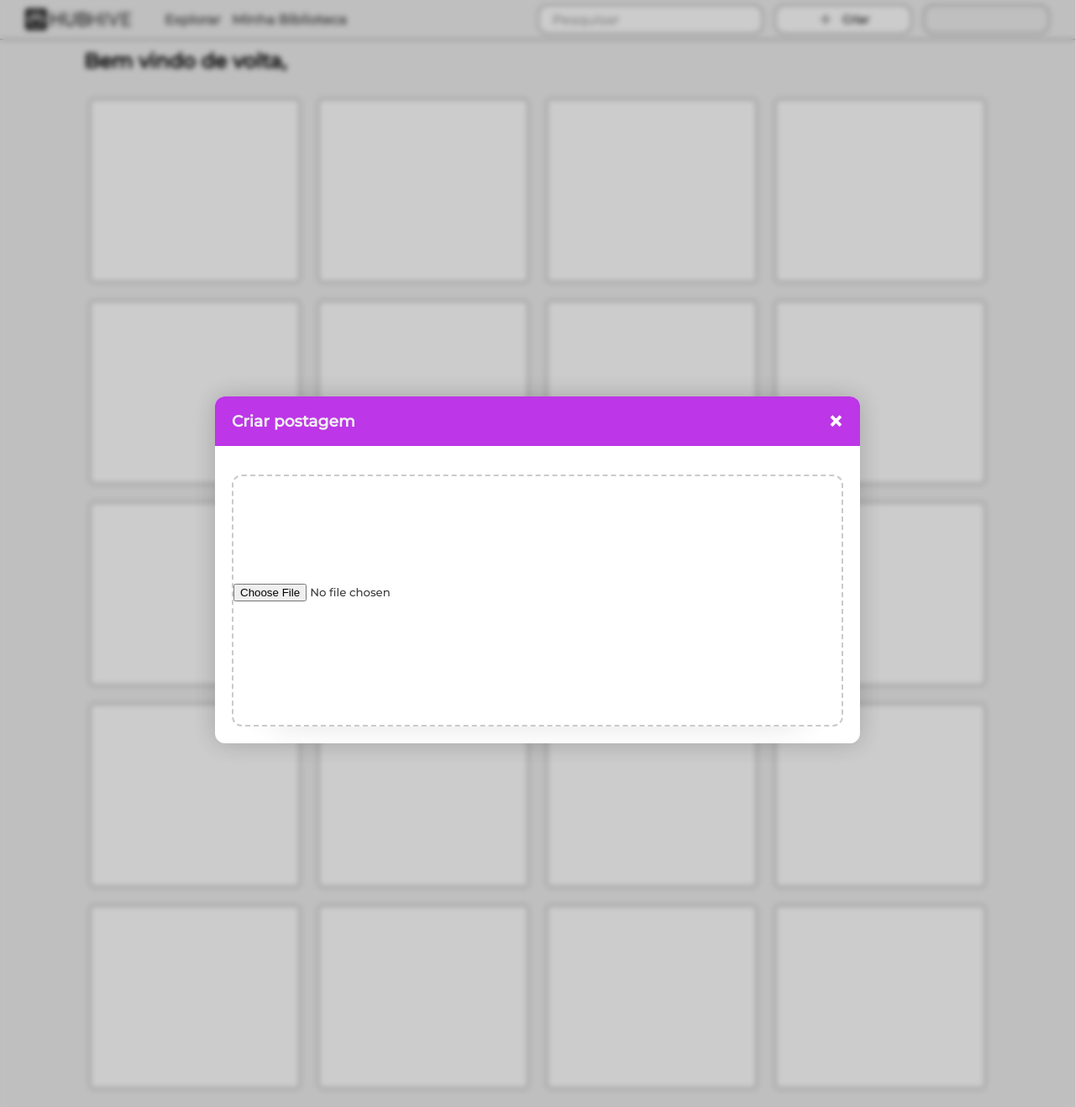
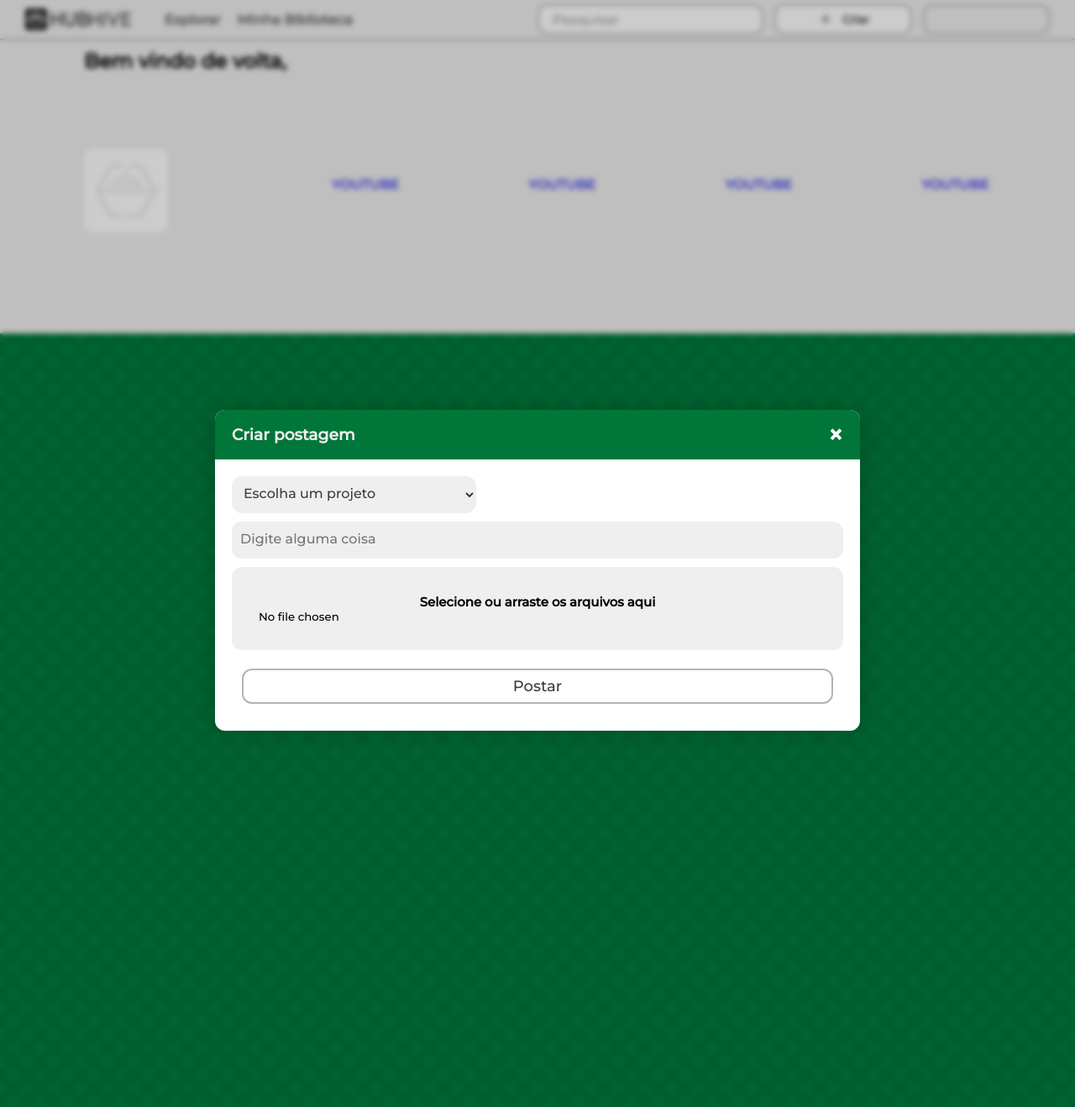
Before and after one commit to arrozqueimado99999/HubHive-RPP, a PHP site: page /feed in a window 1280 px wide, after a click on "Criar". Shown: the top 1318 px of the page at 84% size. Run offline with PHP 8.4, Linux system fonts and the light colour scheme; the visitor is signed in with stand-in values (Sample User, id 1); tables that the repository leaves empty or names only in its code hold one stand-in row (values such as "Sample post").

Commit message:
CREATE POSTS FUNCIONANDO

```diff
--- a/app/controller/FeedController.php
+++ b/app/controller/FeedController.php
@@ -1,22 +1,37 @@
 <?php
 
 use models\Usuario;
+use models\Projeto;
+use models\Posts;
 
 class FeedController{
     function index(){
+        $send = [];
         $id = $_SESSION['id'];
 
         $model = new Usuario;
-        $send = [];
+        $projects = new Projeto();
+
         $send = $model->findById($id);
+        $allProj = $projects->projectsByUser($_SESSION['id']);
 
-        //print_r($send);
+        $send['projetosByUser'] = $allProj;
 
         render("feed", $send);
     }
 
-    function exit(){
-        session_destroy();
-        redirect("login");
+    function newPost(){
+        if(isset($_POST["projectToPost"]) && isset($_POST["legendaPost"])){
+            $projectTo = $_POST["projectToPost"];
+            $legenda =  $_POST["legendaPost"];
+        }else{
+            $projectTo = "";
+            $legenda =  "";
+        }
+
+        $model = new Posts();
+        $upload = $model->newPost($projectTo, $legenda);
+
+        redirect('feed');
     }
 }
--- a/app/model/Posts.php
+++ b/app/model/Posts.php
@@ -16,13 +16,39 @@
                 return $row;
     }
 
-    function newPost(){
+    function newPost($projectId, $legenda){
         $characters = '0123456789';
         $postId = '';
 
-        for ($i = 0; $i < 8; $i++) {
+        for ($i = 0; $i < 5; $i++) {
             $randomIndex = rand(0, strlen($characters) - 1);
             $postId .= $characters[$randomIndex];
+        }
+
+        $user = $_SESSION['usuario'];
+        $dirPath = 'app/users/' . $user . "/"."projectDocs/" . $projectId ;
+
+            if (isset($_FILES['postAnexo'])) {
+                $anexo = $_FILES['postAnexo']['name'];
+                $caminhoArquivo = $dirPath . "/". $anexo;
+
+                if (move_uploaded_file($_FILES['postAnexo']['tmp_name'], $caminhoArquivo)) {
+                    $sql = "INSERT INTO posts (id, projeto_id, legenda, anexo)
+                    VALUES (?, ?, ?, ?)";
+                    $stmt = $this->conn->prepare($sql);
+                    $stmt->bind_param("iiss", $postId, $projectId, $legenda, $anexo);
+                    $stmt->execute();
+
+                    if ($stmt->affected_rows > 0) {
+                        redirect('feed');
+                    } else {
+                        redirect('biblio');
+                }
+
+                }
+            } else{
+            echo ("fudeu");
+            print_r($_FILES);
         }
 
 
--- a/app/view/feed.php
+++ b/app/view/feed.php
@@ -4,34 +4,43 @@
 ?>
 
 <head>
-    <link rel="stylesheet" href="<?=assets('css/feed.css')?>">
+    <link rel="stylesheet" href="<?= assets('css/feed.css') ?>">
 </head>
 
 <nav class="welcome">
-    <h2>Bem vindo de volta, <?=_v($send, 'nome')?></h2>
+    <h2>Bem vindo de volta, <?= _v($send, 'nome') ?></h2>
 </nav>
 
 <div class="posts">
-    <a href="<?=route('')?>" class="post"></a>
-    <a href="<?=route('')?>" class="post"></a>
-    <a href="<?=route('')?>" class="post"></a>
-    <a href="<?=route('')?>" class="post"></a>
-    <a href="<?=route('')?>" class="post"></a>
-    <a href="<?=route('')?>" class="post"></a>
-    <a href="<?=route('')?>" class="post"></a>
-    <a href="<?=route('')?>" class="post"></a>
-    <a href="<?=route('')?>" class="post"></a>
-    <a href="<?=route('')?>" class="post"></a>
-    <a href="<?=route('')?>" class="post"></a>
-    <a href="<?=route('')?>" class="post"></a>
-    <a href="<?=route('')?>" class="post"></a>
-    <a href="<?=route('')?>" class="post"></a>
-    <a href="<?=route('')?>" class="post"></a>
-    <a href="<?=route('')?>" class="post"></a>
-    <a href="<?=route('')?>" class="post"></a>
-    <a href="<?=route('')?>" class="post"></a>
-    <a href="<?=route('')?>" class="post"></a>
-    <a href="<?=route('')?>" class="post"></a>
+</div>
+
+<div class="modal" id="modali">
+    <article class="modal-content" id="createPost" ondragover="event.preventDefault()" ondrop="handleDrop(event)">
+        <div class="nav">
+            <h3>Criar postagem</h3>
+            <span class="close" onclick="closeModal('modali')">&times;</span>
+        </div>
+        <section>
+            <form class="form_newproject" action="<?= route('feed/newPost') ?>" method="post" enctype="multipart/form-data">
+                <select name="projectToPost" id="projectToPost">
+                    <option style="display: none;" selected disabled>Escolha um projeto</option>
+                    <?php
+                    foreach ($projetosByUser as $userProj) : ?>
+                        <option value="<?=$userProj['id']?>">
+                                <h3><?= $userProj['titulo']; ?></h3>
+                        </option>
+                    <?php
+                    endforeach;
+                    ?>
+                </select>
+                <input required placeholder="Digite alguma coisa" type="text" name="legendaPost" id="legendaPost">
+                <div for="postAnexo" id="dropArea" class="drop anexo">
+                    <input type="file" name="postAnexo" id="postAnexo">
+                </div>
+                <button class="btn">Postar</button>
+            </form>
+        </section>
+    </article>
 </div>
 
 <?php
--- a/app/view/head.php
+++ b/app/view/head.php
@@ -6,6 +6,7 @@
     <title>HubHive: Desenvolva suas ideias</title>
     <link rel="stylesheet" href="<?=assets('css/library-style.css')?>">
     <link rel="stylesheet" href="<?=assets('css/style.css')?>">
+    <link rel="stylesheet" href="<?=assets('css/newpost.css')?>">
     <link rel="stylesheet" href="<?=assets('css/animations.css')?>">
     <link rel="shortcut icon" href="<?=assets('imgs/hubhive.ico')?>>">
 
--- a/app/view/header.php
+++ b/app/view/header.php
@@ -1,16 +1,16 @@
     <header>
         <div>
-                <a class="link_home" href="<?=route('')?>">
-                    <img src="<?=assets('imgs/hubhive-logo.svg')?>" height="26px" fill="currentColor" alt="hubhivelogo">
+            <a class="link_home" href="<?= route('') ?>">
+                <img src="<?= assets('imgs/hubhive-logo.svg') ?>" height="26px" fill="currentColor" alt="hubhivelogo">
             </a>
             <ul>
                 <li>
-                        <a class="link" href="<?=route('feed')?>">
+                    <a class="link" href="<?= route('feed') ?>">
                         Explorar
                     </a>
                 </li>
                 <li>
-                        <a class="link" href="<?=route('biblioteca')?>">
+                    <a class="link" href="<?= route('biblioteca') ?>">
                         Minha Biblioteca
                     </a>
                 </li>
@@ -20,8 +20,6 @@
         <div>
             <input class="search" name="pesquisa" type="text" placeholder="Pesquisar">
 
-
-
             <button id="newprojeto" onclick="openModal('modali')">
                 <svg width="40" height="20" fill="none" stroke="currentColor" stroke-linecap="round" stroke-linejoin="round" stroke-width="1.5" viewBox="0 0 24 24" xmlns="http://www.w3.org/2000/svg">
                     <path d="M12 5.25v13.5"></path>
@@ -30,25 +28,6 @@
                 Criar
             </button>
 
-            <div class="modal" id="modali">
-                <article class="modal-content" id="createPost" ondragover="event.preventDefault()" ondrop="handleDrop(event)">
-                    <div class="nav">
-                        <h3>Criar postagem</h3>
-                        <span class="close" onclick="closeModal('modali')">&times;</span>
-                    </div>
-                    <section>
-                        <form class="form_newproject" action="<?=route('biblioteca/newProject')?>" method="post" enctype="multipart/form-data">
-                            <div id="imgPost">
-                            </div>
-
-                            <label id="inputPost" class="send" for="postAnexo">
-                                <input type="file" name="postAnexo" id="postAnexo">
-                            </label>
-                        </form>
-                    </section>
-                </article>
-            </div>
-
             <div class="profile">
             </div>
         </div>
--- a/public/css/library-style.css
+++ b/public/css/library-style.css
@@ -114,7 +114,7 @@
   color: var(--white);
   min-height: 50px;
   width: 100%;
-  background: var(--light-purple);
+  background: var(--green);
   border-radius: var(--radius) var(--radius) 0px 0px;
   padding: var(--pad) 20px;
 }
--- /dev/null
+++ b/public/css/newpost.css
@@ -0,0 +1,76 @@
+#postAnexo{
+    display: flex;
+    flex-direction: column;
+    background: var(--white);
+    padding: calc(var(--pad)*3);
+    border-radius: var(--radius);
+    height: 100%;
+    content: none;
+}
+
+.anexo{
+    display: flex;
+    justify-content: center;
+    align-items: center;
+    flex-direction: column;
+    background: var(--white);
+    border-radius: var(--radius);
+    width: 100%;
+}
+
+.drop{
+    height: 100%;
+    border: 2px solid transparent;
+}
+
+#dropArea:hover{
+    border: 2px solid var(--light-purple);
+}
+
+#postAnexo::-webkit-file-upload-button {
+    display: none;
+}
+
+#postAnexo::before {
+    content: 'Selecione ou arraste os arquivos aqui';
+    display: flex;
+    justify-content: center;
+    background: var(--white);
+    border: none;
+    border-radius: 3px;
+    outline: none;
+    white-space: nowrap;
+    user-select: none;
+    cursor: pointer;
+    font-weight: 700;
+    font-size: 15px;
+    transition: var(--temp);
+  }
+
+#legendaPost{
+    background: var(--white);
+    border-radius: var(--radius);
+    padding: var(--pad);
+    width: 100%;
+    border: var(--light-purple);
+    height: fit-content;
+    outline: none;
+    min-height: 44px;
+    font-size: 16px;
+    color: var(--dark-mid);
+    border-bottom: 2px solid var(--white);
+}
+
+#projectToPost{
+    background: var(--white);
+    border-radius: var(--radius);
+    padding: var(--pad);
+    width: 40%;
+    border: var(--light-purple);
+    height: fit-content;
+    outline: none;
+    min-height: 44px;
+    font-size: 16px;
+    color: var(--dark-mid);
+    border-bottom: 2px solid var(--white);
+}
--- a/public/css/style.css
+++ b/public/css/style.css
@@ -81,7 +81,7 @@
     align-items: center;
 }
 
-header :last-child{
+header div:last-child{
     gap: calc(var(--gap)/1.5);
 }
 
```
Also changed, not shown: app/controller/ProjetoController.php (added, +15 -0 lines), app/scripts/draganddrop.js (added, +45 -0 lines), app/scripts/modals.js (+0 -45 lines), app/scripts/uploadimage.js (added, +44 -0 lines), app/view/projeto.php (added, +20 -0 lines), app/users/adlla/projectDocs/52885966/Luluca - Ditudo Digital (21).png (added), app/users/adlla/projectDocs/52885966/macieira-isolada-em-fundo-branco_1308-69486.jpg (added). Lines whose indentation alone changed are shown as unchanged.
